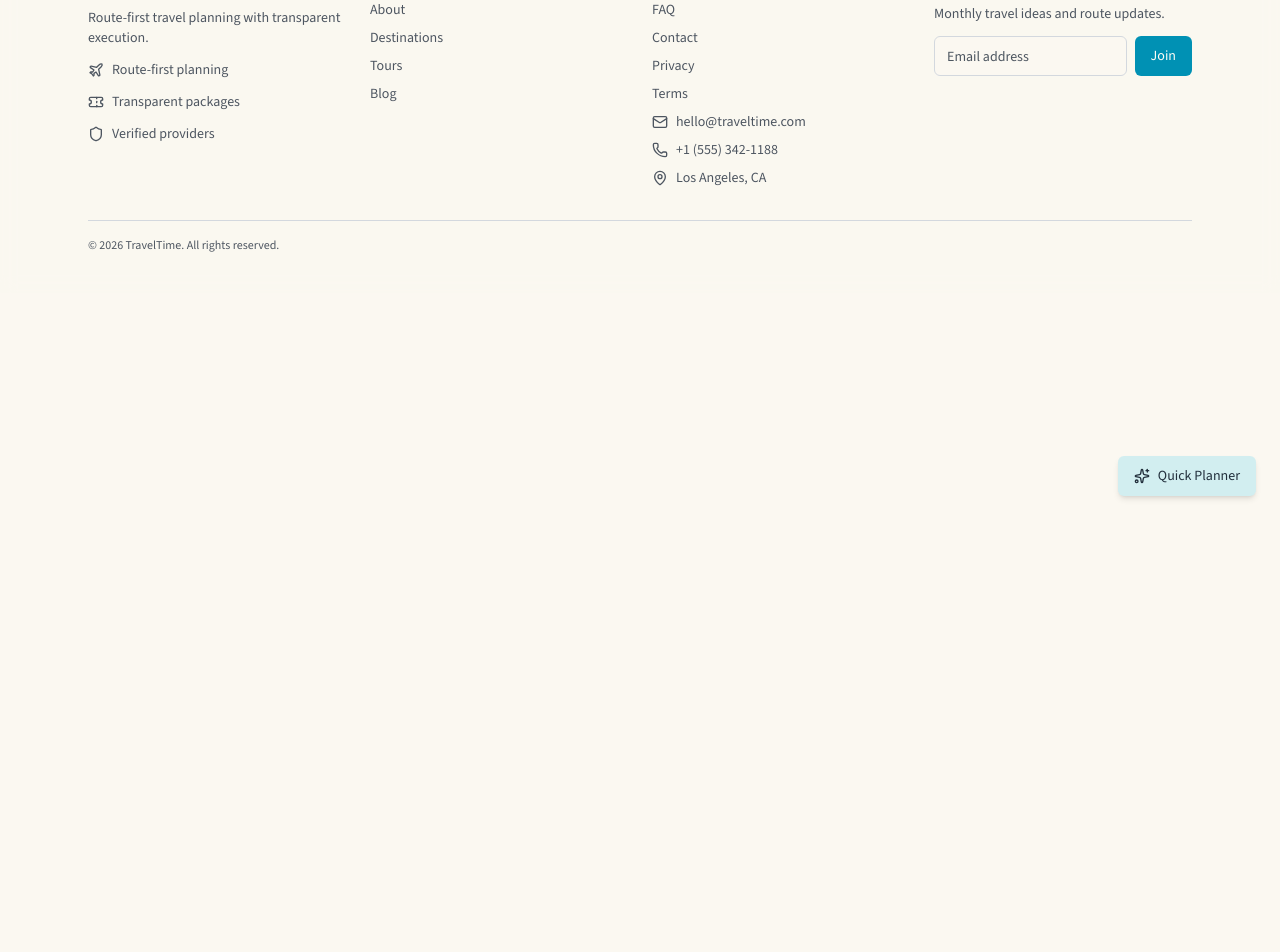
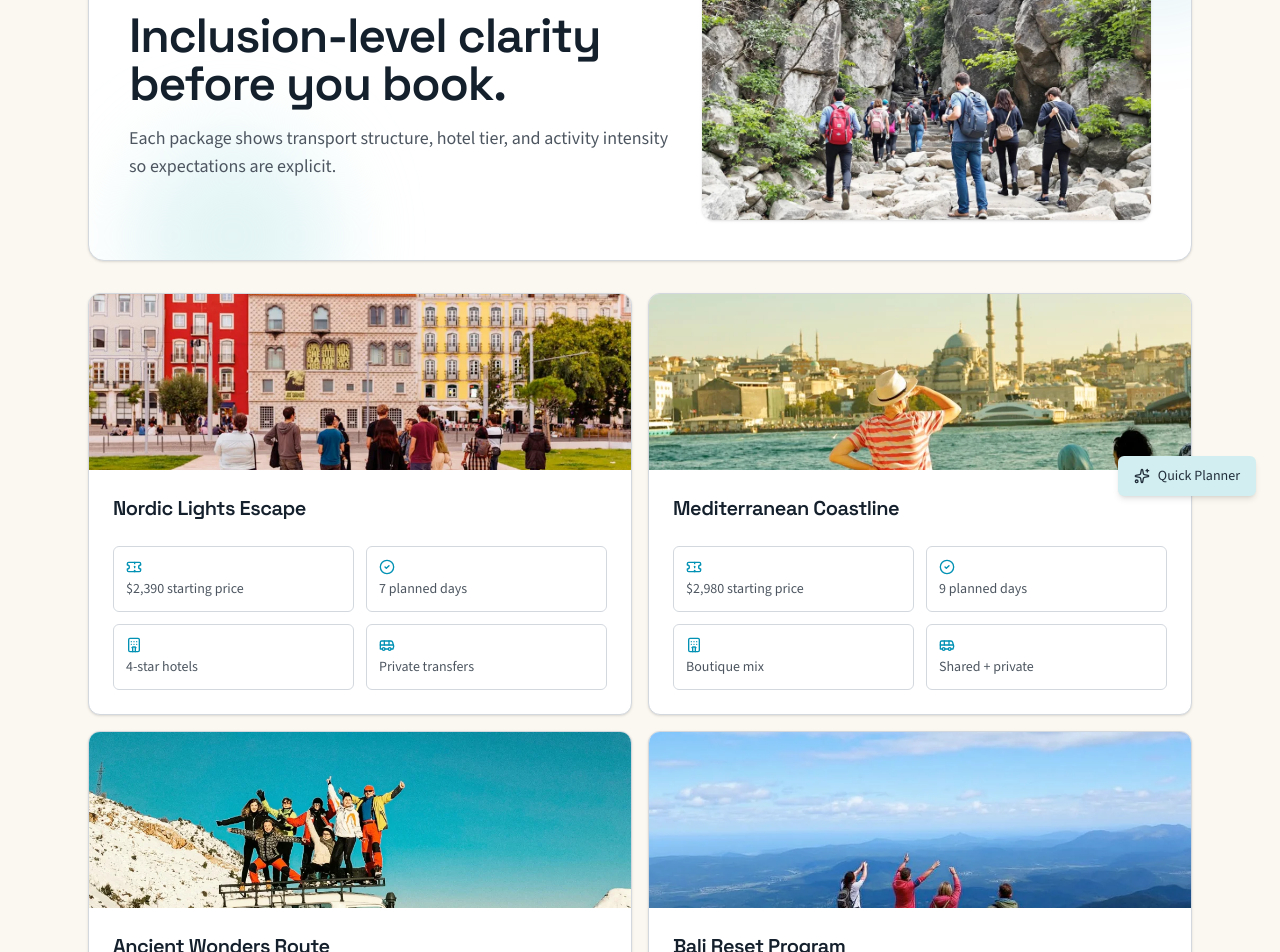
Before and after one commit to pthanksdev/TravelTime, a React (Vite) app: page /tour-details in a window 1280 px wide. Shown: the part 280-1232 px from the top of the page. Before the commit the page ends 800 px from the top, so only its background shows below. Built offline with nearby package versions, Linux system fonts and the light colour scheme.

Commit message:
Add TermsPage, TourDetailsPage, and ToursPage components with layout and content

```diff
--- a/index.html
+++ b/index.html
@@ -5,7 +5,7 @@
     <meta name="viewport" content="width=device-width, initial-scale=1.0" />
     <title>TravelTime</title>
     <meta name="description" content="TravelTime modern travel platform" />
-    <link rel="icon" type="image/png" href="/assets/img/favicon.png" />
+    <link rel="icon" type="image/png" href="" />
   </head>
   <body>
     <div id="root"></div>
--- /dev/null
+++ b/src/pages/TermsPage.tsx
@@ -0,0 +1,33 @@
+import { PageHero } from "@/components/page/PageHero";
+import { Card, CardContent } from "@/components/ui/card";
+
+const sections = [
+  "Booking terms and payment timelines",
+  "Traveler responsibilities and required documents",
+  "Supplier substitution and service continuity",
+  "Cancellations and refund windows",
+  "Liability limits and force majeure"
+];
+
+export function TermsPage() {
+  return (
+    <div className="space-y-8">
+      <PageHero
+        eyebrow="Terms"
+        title="Service terms for TravelTime programs."
+        description="This summary explains key contractual obligations and operating assumptions."
+        imageSrc="/assets/img/travel/misc-2.webp"
+        imageAlt="Terms and conditions"
+      />
+
+      <section className="grid gap-4 lg:grid-cols-2">
+        <div className="space-y-3">
+          {sections.map((section) => (
+            <Card key={section}><CardContent className="pt-6 text-sm text-muted-foreground">{section}</CardContent></Card>
+          ))}
+        </div>
+        <img src="/assets/img/travel/misc-11.webp" alt="Travel documents" className="h-56 w-full rounded-2xl border object-cover sm:h-72 lg:h-full" loading="lazy" />
+      </section>
+    </div>
+  );
+}
--- /dev/null
+++ b/src/pages/TourDetailsPage.tsx
@@ -0,0 +1,44 @@
+import { Bus, CircleCheck, Hotel, Ticket } from "lucide-react";
+import { PageHero } from "@/components/page/PageHero";
+import { Card, CardContent, CardHeader, CardTitle } from "@/components/ui/card";
+import { tours } from "@/features/content/site-data";
+
+const detailImages = [
+  "/assets/img/travel/tour-17.webp",
+  "/assets/img/travel/tour-18.webp",
+  "/assets/img/travel/tour-20.webp",
+  "/assets/img/travel/tour-21.webp",
+  "/assets/img/travel/tour-22.webp",
+  "/assets/img/travel/tour-25.webp"
+];
+
+export function TourDetailsPage() {
+  return (
+    <div className="space-y-8">
+      <PageHero
+        eyebrow="Tour Details"
+        title="Inclusion-level clarity before you book."
+        description="Each package shows transport structure, hotel tier, and activity intensity so expectations are explicit."
+        imageSrc="/assets/img/travel/tour-28.webp"
+        imageAlt="Tour detail"
+      />
+
+      <section className="grid gap-4 lg:grid-cols-2">
+        {tours.map((tour, idx) => (
+          <Card key={tour.name} className="overflow-hidden">
+            <img src={detailImages[idx % detailImages.length]} alt={tour.name} className="h-40 w-full object-cover sm:h-44" loading="lazy" />
+            <CardHeader>
+              <CardTitle>{tour.name}</CardTitle>
+            </CardHeader>
+            <CardContent className="grid gap-3 text-sm text-muted-foreground sm:grid-cols-2">
+              <div className="rounded-md border p-3"><Ticket className="mb-1 size-4 text-primary" />{tour.price} starting price</div>
+              <div className="rounded-md border p-3"><CircleCheck className="mb-1 size-4 text-primary" />{tour.days} planned days</div>
+              <div className="rounded-md border p-3"><Hotel className="mb-1 size-4 text-primary" />{idx % 2 === 0 ? "4-star hotels" : "Boutique mix"}</div>
+              <div className="rounded-md border p-3"><Bus className="mb-1 size-4 text-primary" />{idx % 2 === 0 ? "Private transfers" : "Shared + private"}</div>
+            </CardContent>
+          </Card>
+        ))}
+      </section>
+    </div>
+  );
+}
--- /dev/null
+++ b/src/pages/ToursPage.tsx
@@ -0,0 +1,45 @@
+import { Link } from "react-router-dom";
+import { PageHero } from "@/components/page/PageHero";
+import { Button } from "@/components/ui/button";
+import { Card, CardContent, CardHeader, CardTitle } from "@/components/ui/card";
+import { tours } from "@/features/content/site-data";
+
+const tourImages = [
+  "/assets/img/travel/tour-4.webp",
+  "/assets/img/travel/tour-8.webp",
+  "/assets/img/travel/tour-9.webp",
+  "/assets/img/travel/tour-10.webp",
+  "/assets/img/travel/tour-12.webp",
+  "/assets/img/travel/tour-15.webp"
+];
+
+export function ToursPage() {
+  return (
+    <div className="space-y-8">
+      <PageHero
+        eyebrow="Tours"
+        title="Multi-day routes built for quality and reliability."
+        description="Choose from proven itineraries with documented logistics and transparent inclusions."
+        imageSrc="/assets/img/travel/tour-16.webp"
+        imageAlt="Tour adventure"
+        actions={<Link to="/tour-details"><Button variant="outline">Compare tour details</Button></Link>}
+      />
+
+      <section className="grid gap-4 md:grid-cols-2">
+        {tours.map((tour, index) => (
+          <Card key={tour.name} className="overflow-hidden">
+            <img src={tourImages[index % tourImages.length]} alt={tour.name} className="h-40 w-full object-cover sm:h-44" loading="lazy" />
+            <CardHeader>
+              <CardTitle>{tour.name}</CardTitle>
+            </CardHeader>
+            <CardContent className="space-y-2 text-sm text-muted-foreground">
+              <p>Region: {tour.region}</p>
+              <p>Duration: {tour.days} days</p>
+              <p>From: <span className="font-semibold text-foreground">{tour.price}</span></p>
+            </CardContent>
+          </Card>
+        ))}
+      </section>
+    </div>
+  );
+}
```
